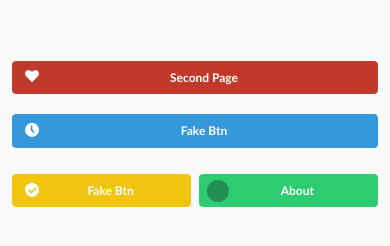
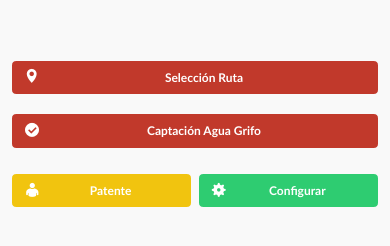
Before and after one commit to morello-cl/aguas1-phonegap, a plain HTML site: page www/index.html in a window 390 px wide. Shown: the part 256-502 px from the top of the page. Drawn offline with Linux system fonts and the light colour scheme; some packages are replaced by stand-ins of ours.

Commit message:
pantalla principal

```diff
--- a/www/index.html
+++ b/www/index.html
@@ -4,8 +4,10 @@
         <meta charset="utf-8" />
         <meta name="format-detection" content="telephone=no" />
         <meta name="viewport" content="user-scalable=no, initial-scale=1, maximum-scale=1, minimum-scale=1, width=device-width, target-densitydpi=medium-dpi" />
-        <link rel="stylesheet"  href="libs/JQM-FlatUI/jquery.mobile.flatui.css">
+
+        <link rel="stylesheet" type="text/css" href="libs/JQM-FlatUI/jquery.mobile.flatui.css">
         <link rel="stylesheet" type="text/css" href="css/index.css" />
+
         <title>Aguas Chile</title>
     </head>
     <body>
@@ -16,11 +18,11 @@
                         <img src="img/logo.png" id="logo" />
                     </div>
                     <div id="menu">
-                        <a data-icon="flat-heart" data-theme="d" href="#second-page" data-role="button">Second Page</a>
-                        <a data-icon="flat-time" data-theme="f" href="#due-page" data-role="button">Fake Btn</a>
+                        <a data-icon="flat-location" data-theme="d" href="#due-page" data-role="button">Selección Ruta</a>
+                        <a data-icon="flat-checkround" data-theme="d" href="#due-page" data-role="button">Captación Agua Grifo</a>
                         <fieldset class="ui-grid-a">
-                            <div class="ui-block-a"> <a data-icon="flat-checkround" data-theme="e" href="#tips-page" data-role="button">Fake Btn</a></div>
-                            <div class="ui-block-b"><a data-icon="ms-question" data-theme="g" href="#about-page" data-role="button" >About</a></div>
+                            <div class="ui-block-a"> <a data-icon="flat-man" data-theme="e" href="#tips-page" data-role="button">Patente</a></div>
+                            <div class="ui-block-b"><a data-icon="flat-settings" data-theme="g" href="#about-page" data-role="button" >Configurar</a></div>
                         </fieldset>
                     </div>
                 </div>
@@ -28,7 +30,7 @@
 
             <div id="second-page" data-role="page">
                 <div data-role="header" data-id="header" id="header" data-position="fixed" class="ui-header">
-                    <a href="#home-page" data-role="button" data-icon="arrow-l" data-inline="true" >Back</a>
+                    <a href="#home-page" data-role="button" data-inline="true" data-icon="arrow-l">___ Volver</a>
                     <h1>Sample Form</h1>
                 </div>
                 <div data-role="content" >
```
